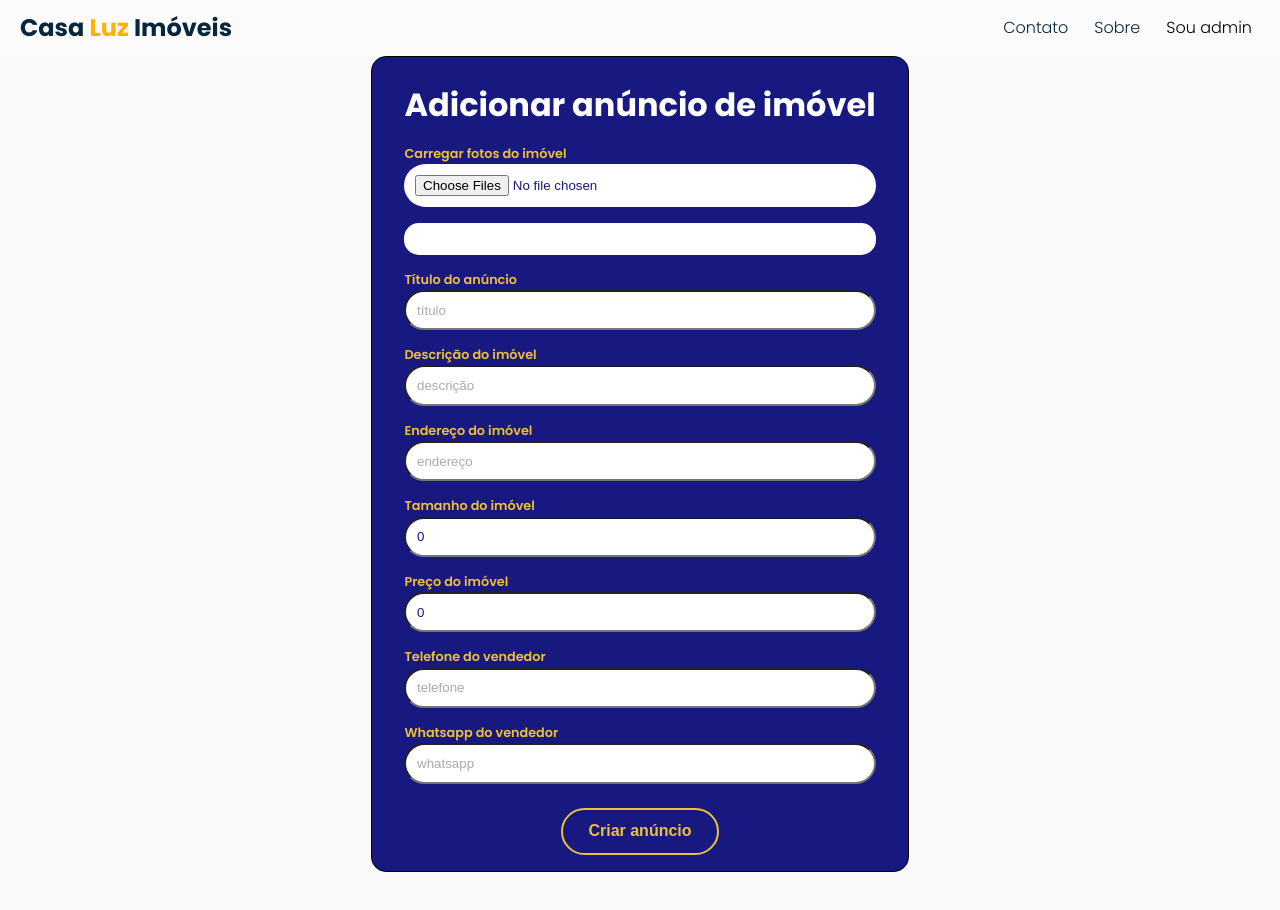
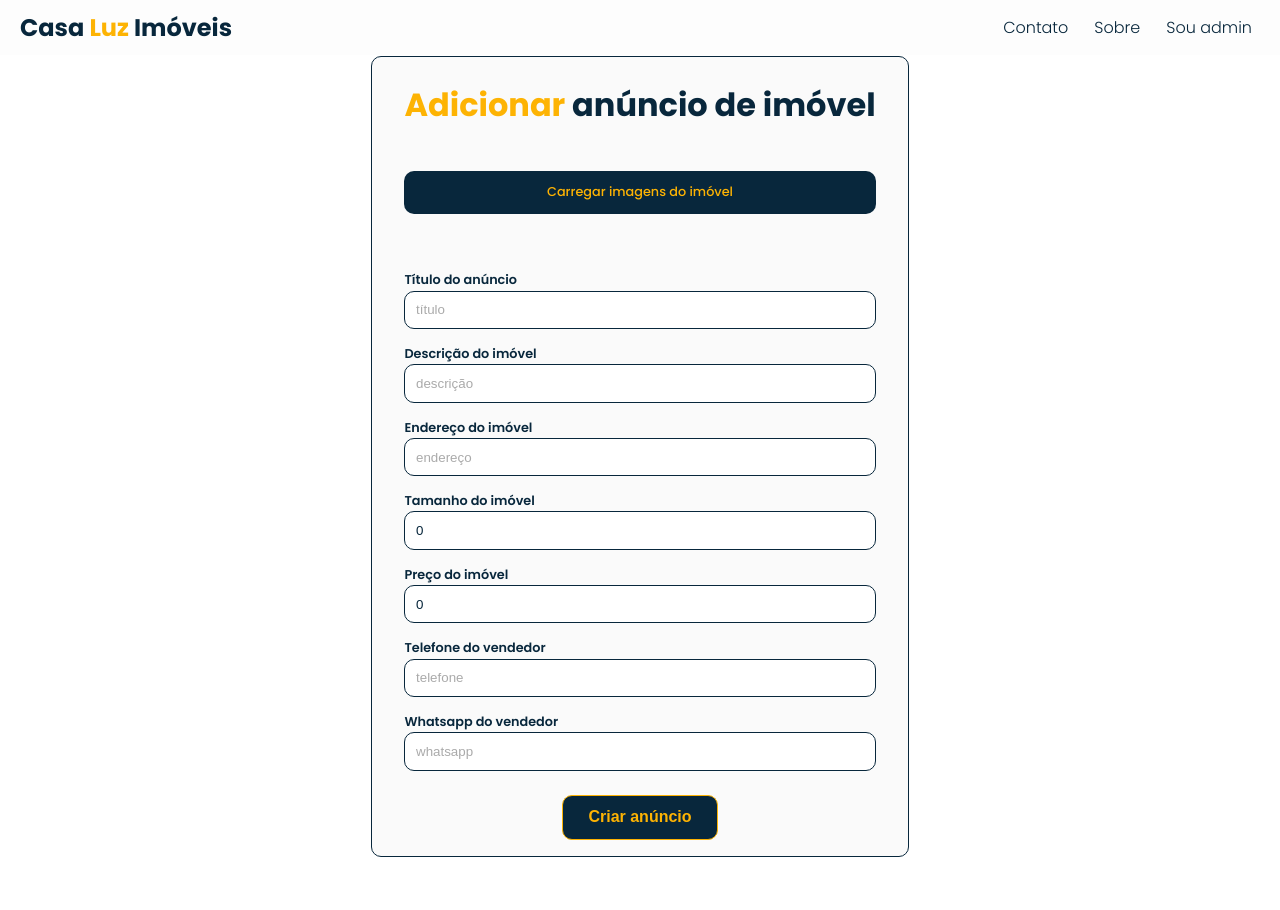
Before and after one commit to GuiLigeskee/CasaLuz, a React (Vite) app in the folder frontend/: page /createAds in a window 1280 px wide. Shown: the top 910 px of the page. Built offline with nearby package versions, Linux system fonts and the light colour scheme.

Commit message:
Atualizações dia 05/03/2024
--Feita a estilização das paginas de auth e também da pagina de addAds

```diff
--- a/frontend/src/Pages/AddAds/AddAds.css
+++ b/frontend/src/Pages/AddAds/AddAds.css
@@ -1,27 +1,51 @@
 .createAds {
-  background-color: #181881;
+  background-color: #fafafa;
   padding: 0.5em 2em;
-  border: 1px solid #000;
-  border-radius: 15px;
+  border: 1px solid #08273c;
+  border-radius: 10px;
   margin-bottom: 3em;
+  max-width: 50%;
 }
 
 .createAds h1 {
-  color: #fff;
+  color: #08273c;
   margin: 0.5em auto;
+  text-align: center;
+}
+
+.createAds h1 span {
+  color: #fdb303;
+}
+
+input[type="file"] {
+  display: none;
+}
+
+#buttonFile {
+  margin-top: 2em;
+  background-color: #08273c;
+  color: #fdb303;
+  padding: 1em;
+  border-radius: 10px;
+  text-align: center;
+  font-weight: 500;
+}
+
+#buttonFile:hover {
+  cursor: pointer;
 }
 
 .imagePreviews {
   width: auto;
-  background-color: #fff;
-  border-radius: 15px;
+  border-radius: 10px;
   padding: 1em;
   margin-bottom: 1em;
 }
 
 .imagePreviews img {
   max-width: 180px;
+  max-height: 100px;
   margin: 0 0.2em;
-  border-radius: 15px;
-  border: 2px solid #000;
+  border-radius: 10px;
+  object-fit: cover;
 }
--- a/frontend/src/Pages/AddAds/AddAds.jsx
+++ b/frontend/src/Pages/AddAds/AddAds.jsx
@@ -75,11 +75,19 @@ const AddAds = () => {
 
   return (
     <div className="createAds">
-      <h1>Adicionar anúncio de imóvel</h1>
+      <h1>
+        <span>Adicionar</span> anúncio de imóvel
+      </h1>
       <form onSubmit={handleSubmit}>
-        <label>
-          <span>Carregar fotos do imóvel</span>
-          <input type="file" onChange={handleFile} multiple />
+        <label htmlFor="arquivo" className="foto-perfil">
+          <span id="buttonFile">Carregar imagens do imóvel</span>
+          <input
+            type="file"
+            onChange={handleFile}
+            name="arquivo"
+            id="arquivo"
+            multiple
+          />
         </label>
         <div className="imagePreviews">
           {imagePreviews.map((preview, index) => (
--- a/frontend/src/Pages/Auth/Auth.css
+++ b/frontend/src/Pages/Auth/Auth.css
@@ -1,24 +1,28 @@
 #login,
 #register {
-  border: 2px solid #181881;
-  background-color: #f7fbff;
+  border: 1px solid #08273c;
+  background-color: #fafafa;
   padding: 1em 2em;
-  width: 30%;
+  max-width: 50%;
   margin: 3em auto;
-  border-radius: 25px;
+  border-radius: 10px;
 }
 
 #title {
-  font-weight: 600;
-  color: #181881;
+  font-weight: 700;
+  color: #08273c;
   text-align: center;
 }
 
+#title span {
+  color: #fdb303;
+}
+
 #subtitle {
-  font-size: 0.8em;
-  color: #181881;
+  font-size: 1em;
+  color: #08273c;
   text-align: center;
-  margin-bottom: 1em;
+  margin-bottom: 1.2em;
 }
 
 @media screen and (max-width: 768px) {
--- a/frontend/src/Pages/Auth/Register.jsx
+++ b/frontend/src/Pages/Auth/Register.jsx
@@ -39,7 +39,9 @@ const Register = () => {
 
   return (
     <div id="register">
-      <h2 id="title">Registrar novo Administrador</h2>
+      <h1 id="title">
+        <span>Registrar</span> novo Administrador
+      </h1>
       <p id="subtitle">
         Preencha os campos abaixo para registrar um novo administrador
       </p>
--- a/frontend/src/index.css
+++ b/frontend/src/index.css
@@ -6,11 +6,11 @@
 
 body {
   font-family: "Poppins", sans-serif;
-  background-color: #fafafa;
+  background-color: #ffffff;
 }
 
 a {
-  color: #000000;
+  color: #08273c;
   text-decoration: none;
 }
 
@@ -19,8 +19,8 @@ ul {
 }
 
 .active {
-  font-weight: 500;
-  color: #181881;
+  font-weight: 300;
+  color: #fdb303;
 }
 
 ul {
@@ -42,45 +42,33 @@ label {
 label span {
   font-weight: 600;
   margin-bottom: 0.1em;
-  color: #eec035;
+  color: #08273c;
   font-size: 0.8em;
 }
 
 input:not([type="color"]) {
   background-color: #fff;
-  color: #181881;
+  color: #08273c;
   border-radius: 10px;
   padding: 0.8em;
   outline: none;
   margin-bottom: 0.6em;
-  border-radius: 25px;
+  border: 1px solid #08273c;
 }
 
 input::placeholder {
   color: #aaa;
 }
 
-/* .btn,
-button,
-input[type="submit"] {
-  color: #000000;
-  background-color: #d67f0c;
-  border: 2px solid black;
-  border-radius: 10px;
-  font-size: 1em;
-  padding: 0.5em;
-  cursor: pointer;
-} */
-
 .btn,
 button,
 input[type="submit"] {
-  color: #eec035;
-  background-color: #181881;
-  border: 2px solid #eec035;
-  border-radius: 25px;
+  color: #fdb303;
+  background-color: #08273c;
+  border: 1px solid #fdb303;
+  border-radius: 10px;
   padding: 0.8em 1.6em;
-  font-weight: bold;
+  font-weight: 600;
   font-size: 1em;
   text-align: center;
   cursor: pointer;
```
